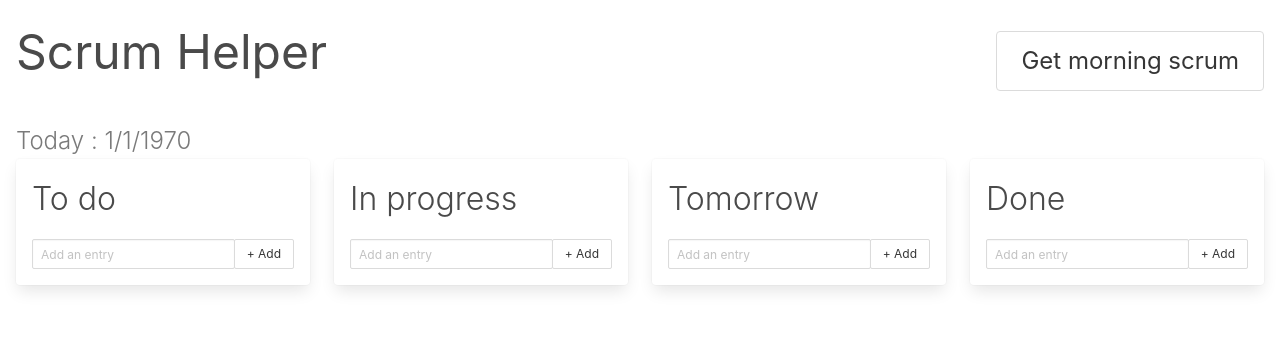
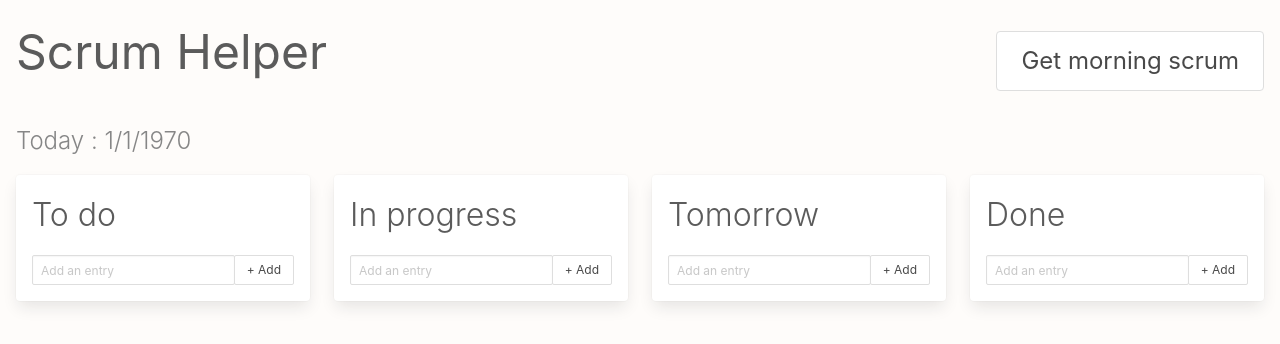
Before and after one commit to QuentinWidlocher/ScrumHelper, a Vue app: page / in a window 1280 px wide. Shown: the top 344 px of the page. Built offline with nearby package versions, Linux system fonts and the light colour scheme.

Commit message:
:lipstick: Milky theme

```diff
--- a/public/index.html
+++ b/public/index.html
@@ -1,5 +1,5 @@
 <!DOCTYPE html>
-<html lang="en" style="scroll-behavior: smooth">
+<html lang="en">
     <head>
         <meta charset="utf-8" />
         <meta http-equiv="X-UA-Compatible" content="IE=edge" />
--- a/src/App.vue
+++ b/src/App.vue
@@ -178,6 +178,16 @@ export default class App extends Vue {
 </script>
 
 <style lang="scss">
+html {
+  scroll-behavior: smooth;
+  height: 100%;
+  width: 100%;
+
+  // Cool milky color
+  background-color: #fefcfa;
+  opacity: 0.9;
+}
+
 #App {
   margin-top: 1rem;
   padding-left: 1rem;
@@ -198,6 +208,10 @@ export default class App extends Vue {
     button.button.is-hidden-desktop {
       margin-top: 1rem;
     }
+  }
+
+  .date {
+    margin-bottom: 1rem;
   }
 }
 
```
